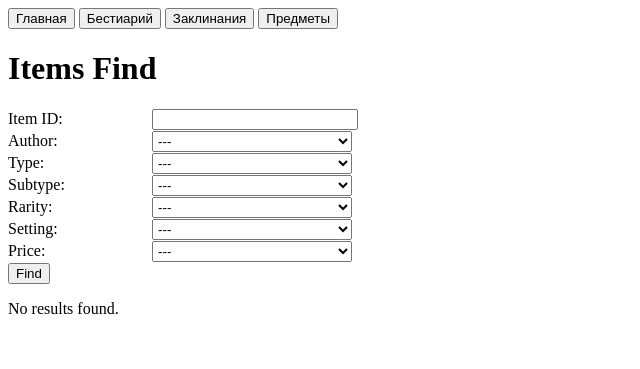
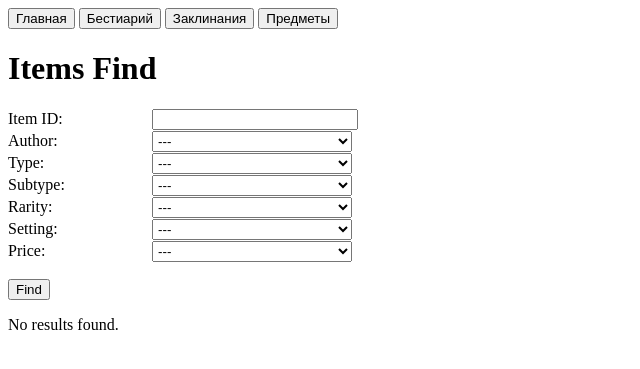
Before and after one commit to andruasha/dnd, a Django app: page /items/find/ in a window 1280 px wide. Shown: the top 369 px of the page, without its empty margins (0-640 px from the left). Run offline with Django 4.2, Linux system fonts and the light colour scheme; data comes from the database, SQL or seed files in the repository.

Commit message:
html change

```diff
--- a/home/templates/home/bestiary_create.html
+++ b/home/templates/home/bestiary_create.html
@@ -32,6 +32,10 @@
             width: 200px;
             padding: 1px;
             margin-bottom: 1px;
+        }
+
+        input[type="submit"] {
+            margin-top: 16px;
         }
 
     </style>
--- a/home/templates/home/bestiary_delete.html
+++ b/home/templates/home/bestiary_delete.html
@@ -32,6 +32,10 @@
             width: 200px;
             padding: 1px;
             margin-bottom: 1px;
+        }
+
+        input[type="submit"] {
+            margin-top: 16px;
         }
 
     </style>
--- a/home/templates/home/bestiary_find.html
+++ b/home/templates/home/bestiary_find.html
@@ -50,6 +50,10 @@
             width: 200px;
             padding: 1px;
             margin-bottom: 1px;
+        }
+
+        input[type="submit"] {
+            margin-top: 16px;
         }
 
     </style>
--- a/home/templates/home/items_create.html
+++ b/home/templates/home/items_create.html
@@ -32,6 +32,10 @@
             width: 200px;
             padding: 1px;
             margin-bottom: 1px;
+        }
+
+        input[type="submit"] {
+            margin-top: 16px;
         }
 
     </style>
--- a/home/templates/home/items_delete.html
+++ b/home/templates/home/items_delete.html
@@ -32,6 +32,10 @@
             width: 200px;
             padding: 1px;
             margin-bottom: 1px;
+        }
+
+        input[type="submit"] {
+            margin-top: 16px;
         }
 
     </style>
--- a/home/templates/home/items_find.html
+++ b/home/templates/home/items_find.html
@@ -29,6 +29,10 @@
           width: 200px;
           padding: 1px;
           margin-bottom: 1px;
+      }
+
+      input[type="submit"] {
+            margin-top: 16px;
         }
 
     </style>
--- a/home/templates/home/spells_create.html
+++ b/home/templates/home/spells_create.html
@@ -32,6 +32,10 @@
             width: 200px;
             padding: 1px;
             margin-bottom: 1px;
+        }
+
+        input[type="submit"] {
+            margin-top: 16px;
         }
 
     </style>
--- a/home/templates/home/spells_delete.html
+++ b/home/templates/home/spells_delete.html
@@ -32,6 +32,10 @@
             width: 200px;
             padding: 1px;
             margin-bottom: 1px;
+        }
+
+        input[type="submit"] {
+            margin-top: 16px;
         }
 
     </style>
--- a/home/templates/home/spells_find.html
+++ b/home/templates/home/spells_find.html
@@ -50,6 +50,10 @@
             width: 200px;
             padding: 1px;
             margin-bottom: 1px;
+        }
+
+        input[type="submit"] {
+            margin-top: 16px;
         }
 
     </style>
```
Lines whose indentation alone changed are shown as unchanged.
